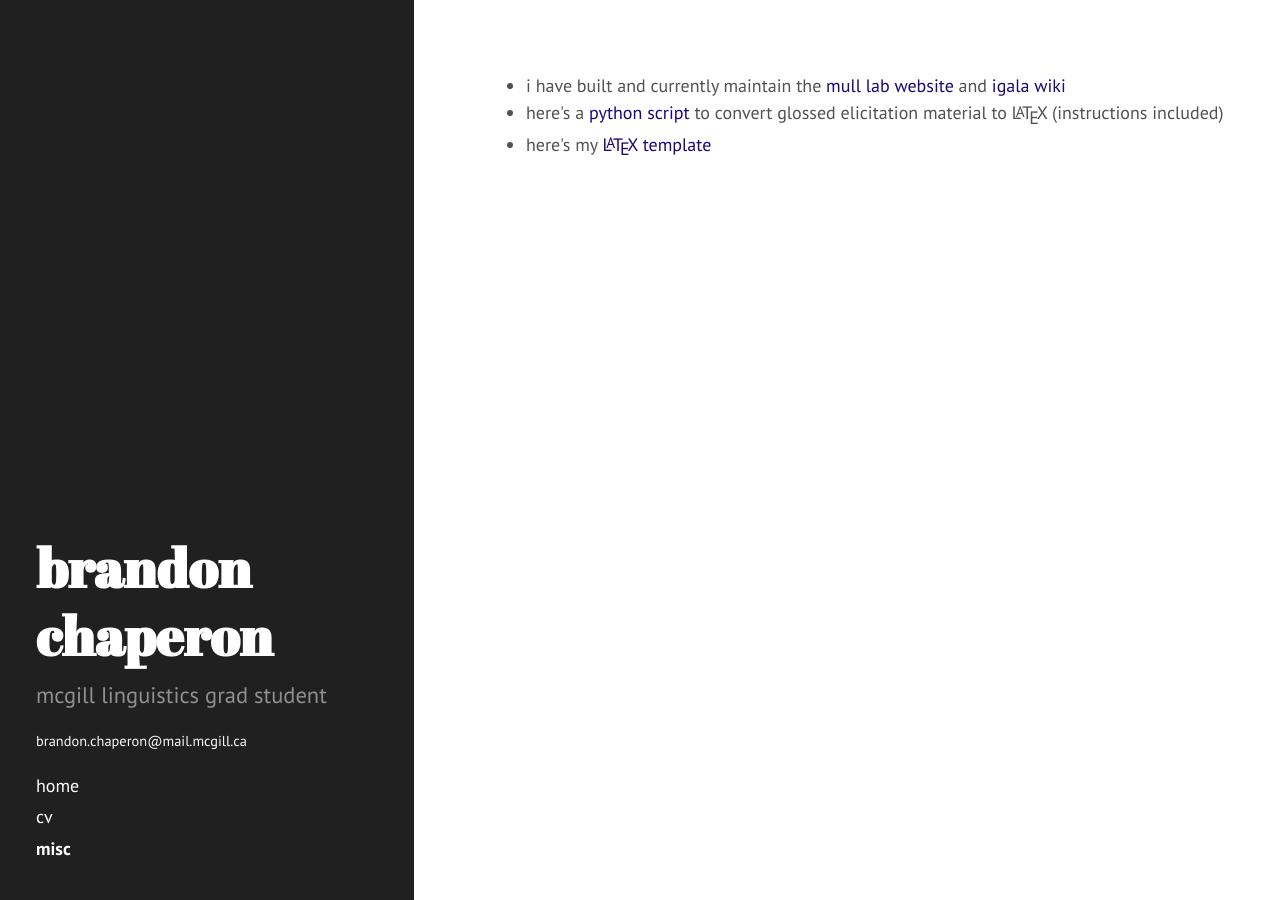
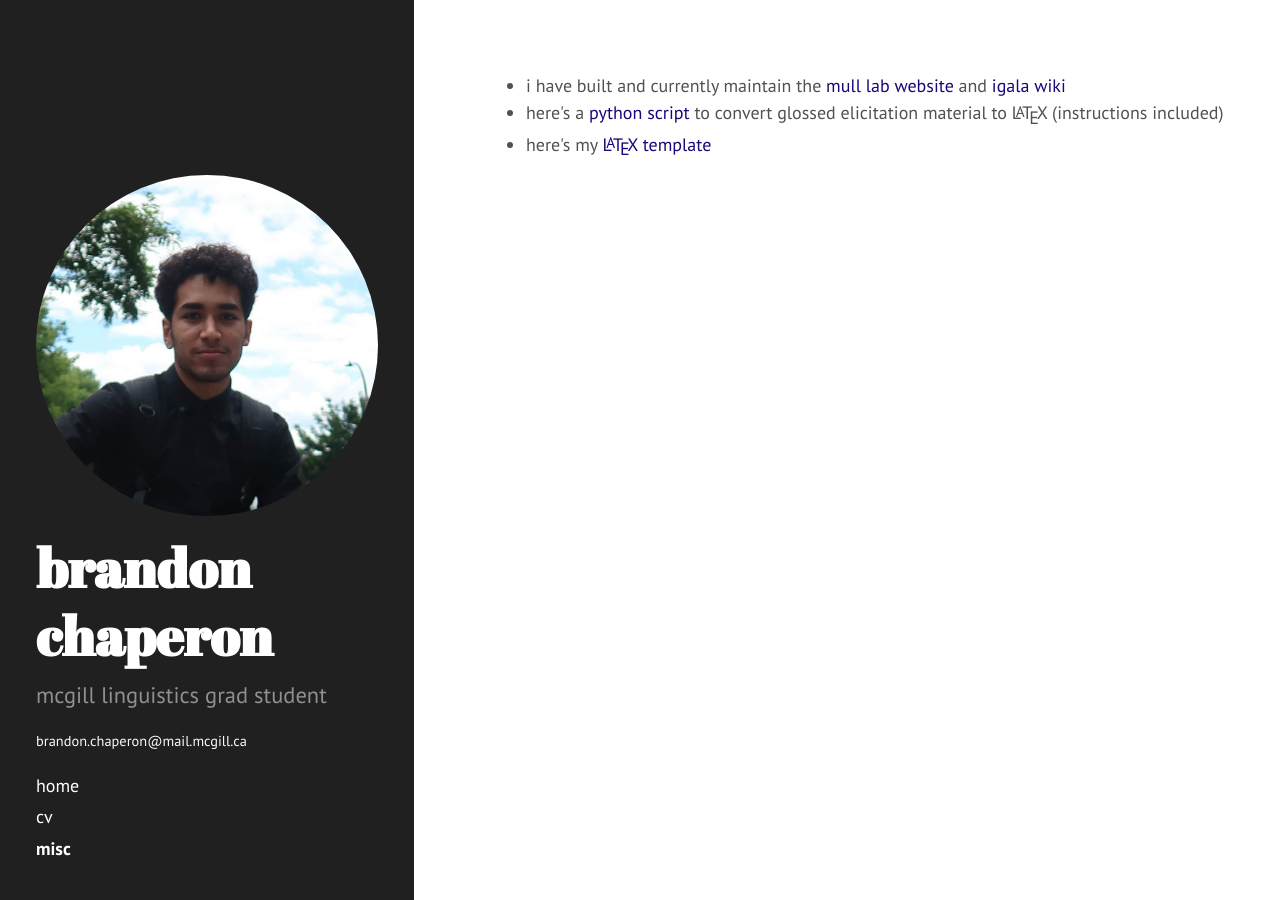
Before and after one commit to bchaper0n/bchaper0n.github.io, a Jekyll site: the page misc/index.html, which Jekyll copies as it is, in a window 1280 px wide. Built offline with Jekyll 4.4.1, drawn with Linux system fonts in a browser that asks for light colours; comment, search, counter and statistics services are not loaded.

Commit message:
sexy pic

```diff
--- a/_includes/sidebar.html
+++ b/_includes/sidebar.html
@@ -40,7 +40,7 @@
       {% endfor %}
     </nav>
 
-    <p style="font-size: 15px;" id="lastUpdate"></p>
+    <p style="margin-top: 10px; font-size: 15px;" id="lastUpdate"></p>
 
     <script>
       const months = ["Jan", "Feb", "Mar", "Apr", "May", "Jun", "Jul", "Aug", "Sep", "Oct", "Nov", "Dec"];
--- a/cv/index.html
+++ b/cv/index.html
@@ -30,6 +30,9 @@
 
     <div class="sidebar">
       <div class="container sidebar-sticky">
+
+        <img style="border-radius: 50%;" src="../res/me.jpg" alt="Avatar">
+
         <div class="sidebar-about">
           <h1>
             <a href="../">
@@ -49,7 +52,7 @@
           <a class="sidebar-nav-item" href="/misc">misc</a>
         </nav>
 
-        <p style="font-size: 15px;" id="lastUpdate"></p>
+        <p style="margin-top: 10px; font-size: 15px;" id="lastUpdate"></p>
 
         <script>
           const months = ["Jan", "Feb", "Mar", "Apr", "May", "Jun", "Jul", "Aug", "Sep", "Oct", "Nov", "Dec"];
--- a/misc/index.html
+++ b/misc/index.html
@@ -30,6 +30,9 @@
 
     <div class="sidebar">
       <div class="container sidebar-sticky">
+
+        <img style="border-radius: 50%;" src="../res/me.jpg" alt="Avatar">
+
         <div class="sidebar-about">
           <h1>
             <a href="../">
@@ -49,7 +52,7 @@
             <a class="sidebar-nav-item active" href="/misc/">misc</a>
         </nav>
 
-        <p style="font-size: 15px;" id="lastUpdate"></p>
+        <p style="margin-top: 10px; font-size: 15px;" id="lastUpdate"></p>
 
         <script>
           const months = ["Jan", "Feb", "Mar", "Apr", "May", "Jun", "Jul", "Aug", "Sep", "Oct", "Nov", "Dec"];
```
